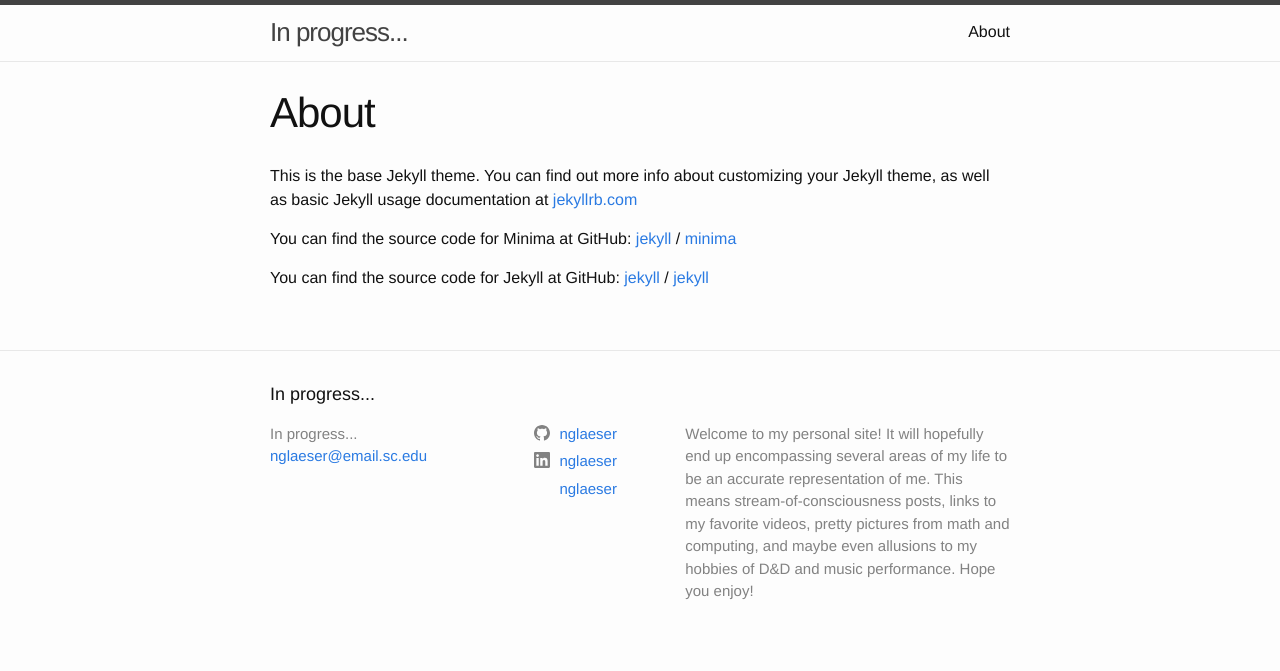
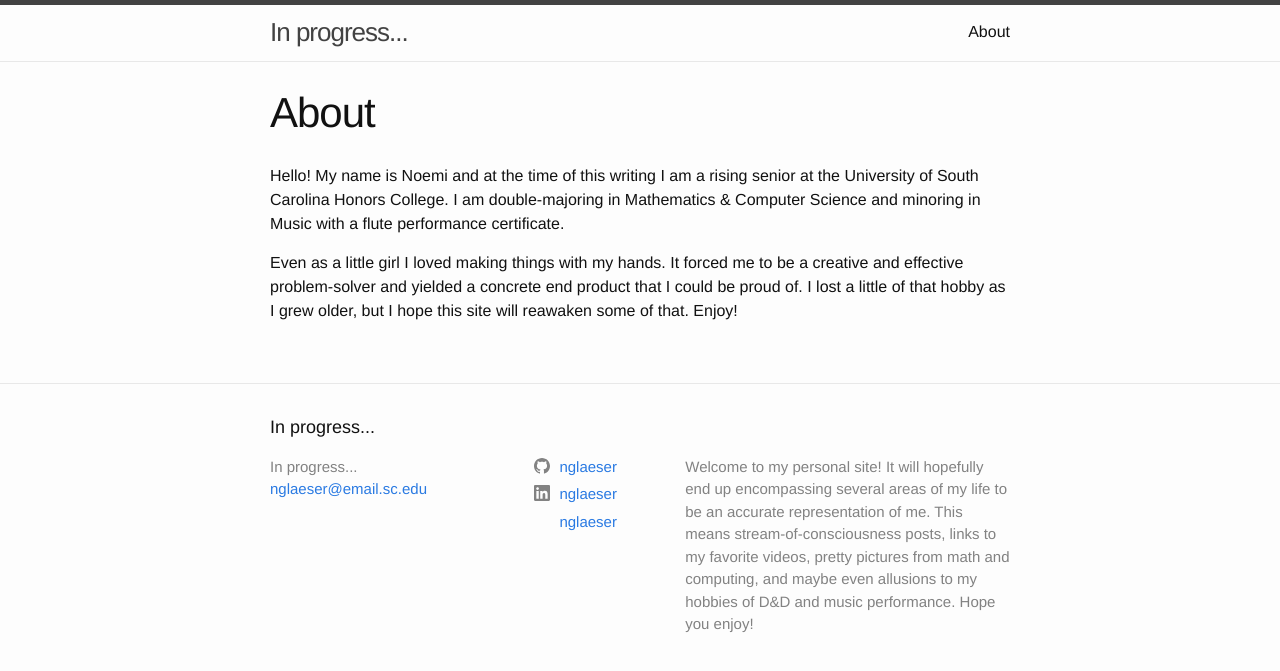
Before and after one commit to nglaeser/minima-site, a Jekyll site: the page built from about.md, in a window 1280 px wide. Shown: the top 671 px of the page. Built offline with Jekyll 4.4.1, drawn with Linux system fonts in a browser that asks for light colours.

Commit message:
update about page

```diff
--- a/about.md
+++ b/about.md
@@ -1,18 +1,10 @@
 ---
 layout: page
 title: About
+lang: en
 permalink: /about/
 ---
 
-This is the base Jekyll theme. You can find out more info about customizing your Jekyll theme, as well as basic Jekyll usage documentation at [jekyllrb.com](https://jekyllrb.com/)
+Hello! My name is Noemi and at the time of this writing I am a rising senior at the University of South Carolina Honors College. I am double-majoring in Mathematics & Computer Science and minoring in Music with a flute performance certificate.
 
-You can find the source code for Minima at GitHub:
-[jekyll][jekyll-organization] /
-[minima](https://github.com/jekyll/minima)
-
-You can find the source code for Jekyll at GitHub:
-[jekyll][jekyll-organization] /
-[jekyll](https://github.com/jekyll/jekyll)
-
-
-[jekyll-organization]: https://github.com/jekyll
+Even as a little girl I loved making things with my hands. It forced me to be a creative and effective problem-solver and yielded a concrete end product that I could be proud of. I lost a little of that hobby as I grew older, but I hope this site will reawaken some of that.  Enjoy!
```
